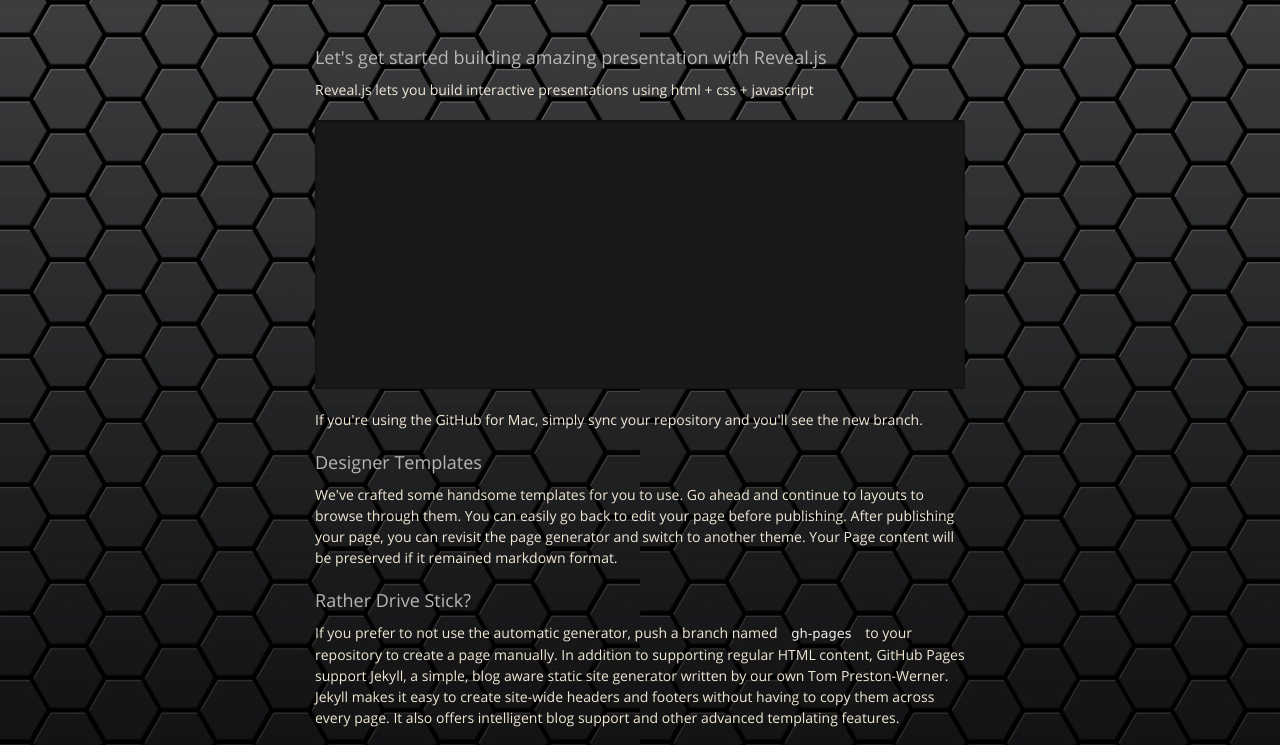
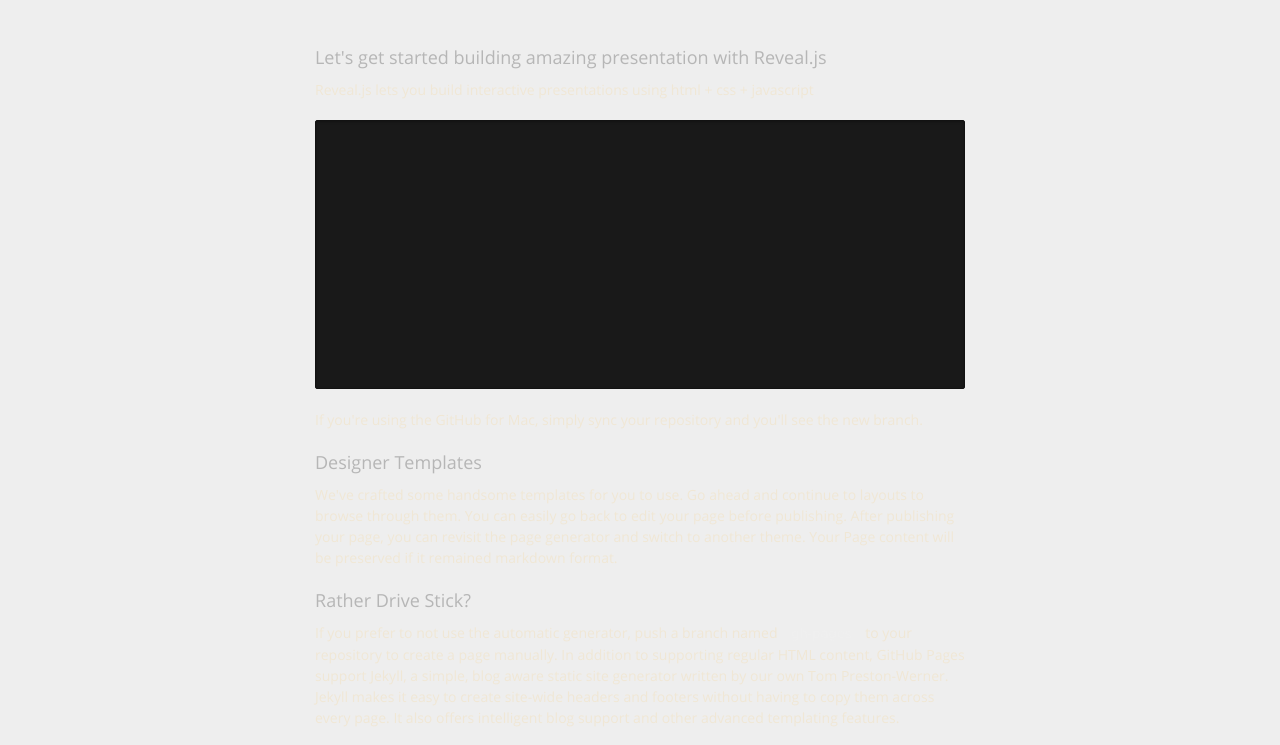
Before and after one commit to northDacoder/learn-reveal.io, a plain HTML site: page index.html in a window 1280 px wide. Shown: the part 189-934 px from the top of the page. Drawn offline with nearby package versions, Linux system fonts and the light colour scheme.

Commit message:
add background style

```diff
--- a/stylesheets/northdacoder.css
+++ b/stylesheets/northdacoder.css
@@ -534,7 +534,6 @@
   font: 14px/1.5 "OpenSansRegular", "Helvetica Neue", Helvetica, Arial, sans-serif;
   color: #f0e7d5;
   font-weight: 100;
-  background: #252525;
   background-size: 300px 100%;
   background-repeat: repeat;
   background-attachment: fixed !important;
@@ -544,7 +543,9 @@
   background: -o-linear-gradient(#2a2a29, #1c1c1c);
   background: -ms-linear-gradient(#2a2a29, #1c1c1c);
   background: linear-gradient(#2a2a29, #1c1c1c);
-  background: url('../images/octo.jpg');
+  /* background: url('../images/octo.jpg'); */
+  background: #252525;
+  background: #eee;
 }
 
 h1, h2, h3, h4, h5, h6 {
```
